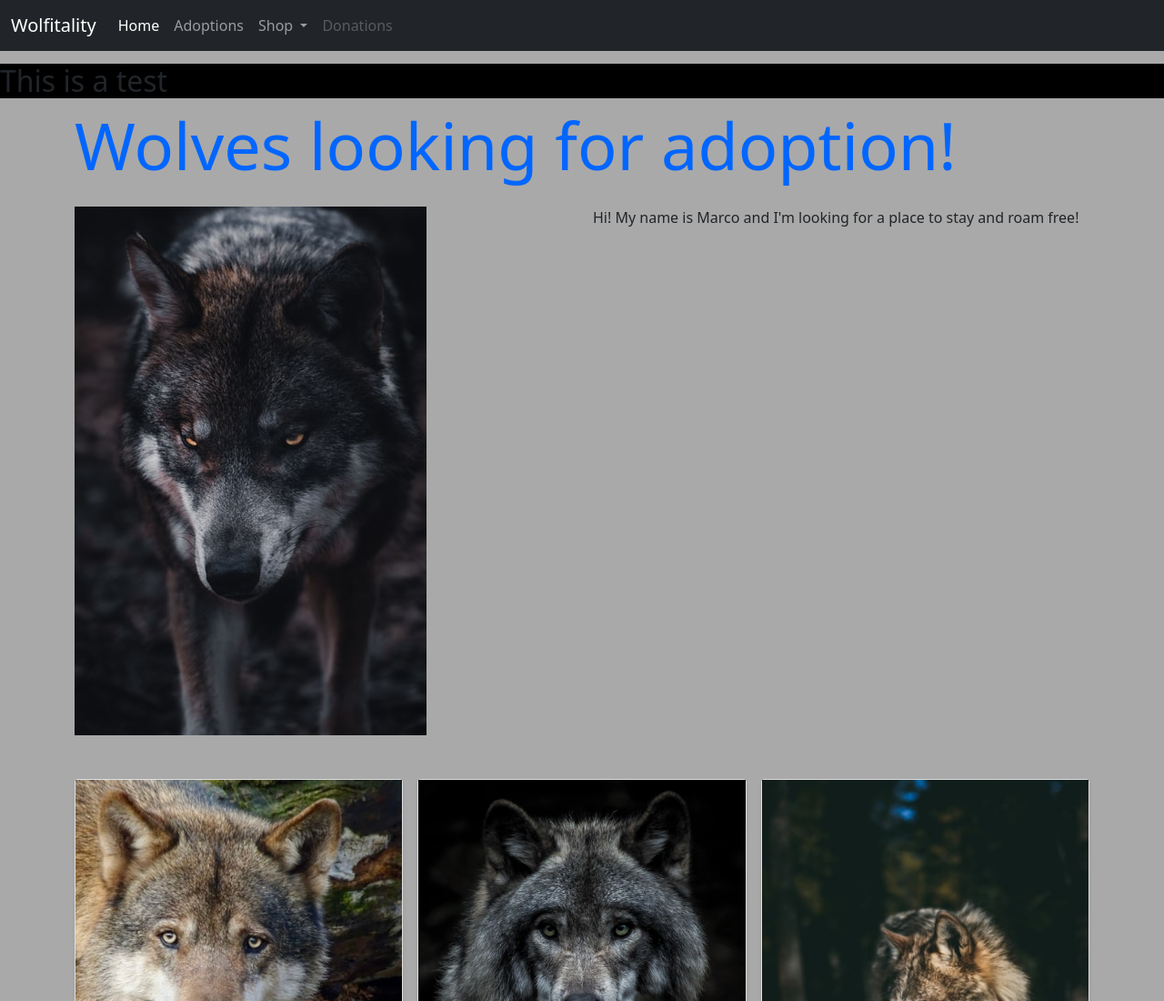
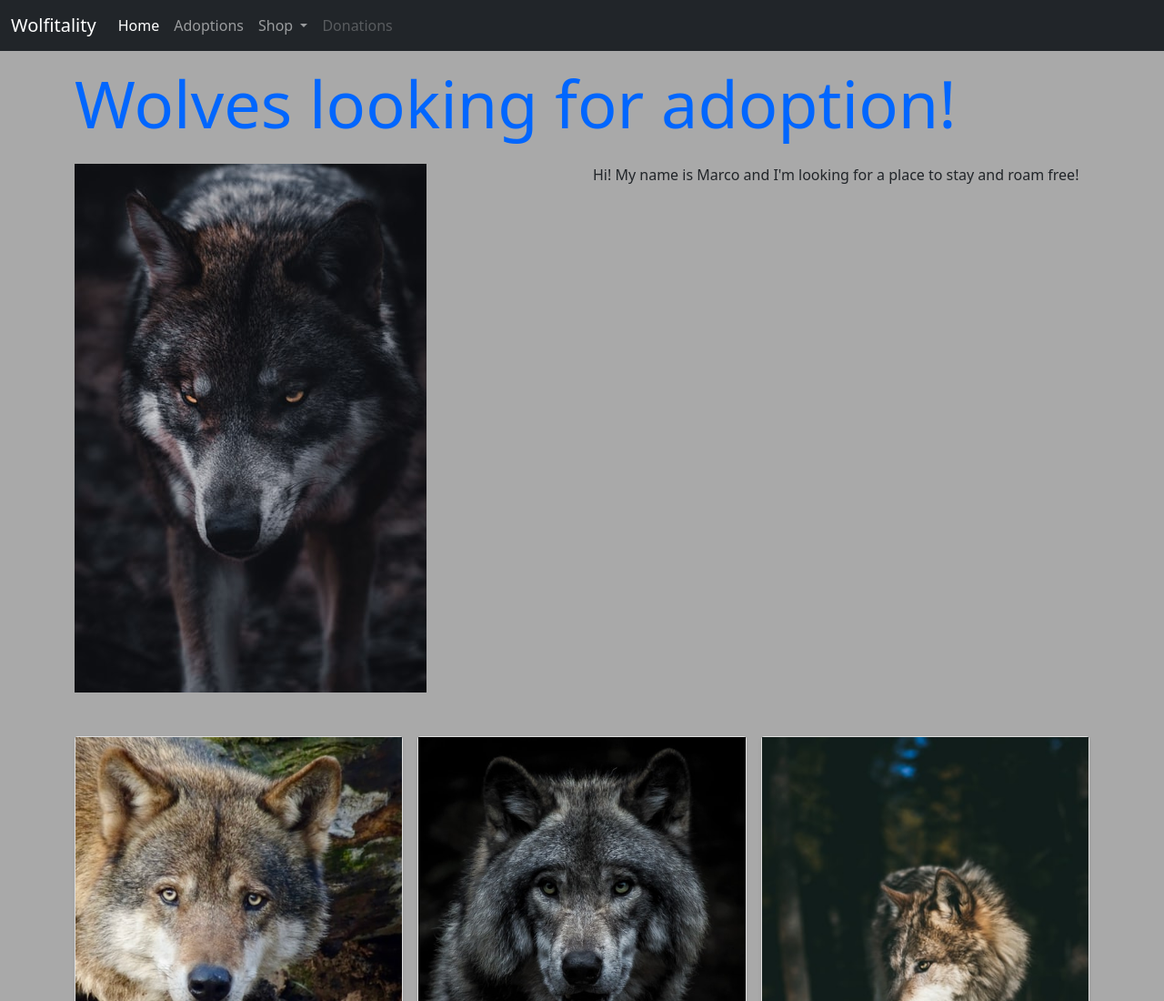
Before and after one commit to giacoletti/giacoletti.github.io, a website: page index.html in a window 1280 px wide. Shown: the top 1100 px of the page at 91% size. Drawn offline with nearby package versions, Linux system fonts and the light colour scheme.

Commit message:
fixing home, body style

```diff
--- a/index.html
+++ b/index.html
@@ -45,7 +45,6 @@
             </div>
         </div>
     </nav>
-    <h2>This is a test</h2>
     <div class="container mb-4">
         <h1 class="display-2">Wolves looking for adoption!</h1>
     </div>
--- a/style.css
+++ b/style.css
@@ -7,12 +7,3 @@ body {
   background-color: darkgray;
 
 }
-
-h2 {
-  background-color: black;
-/* this is a test */
-}
-
-/* .dropdown-menu {
-  background-color: darkgray;
-} */
```
